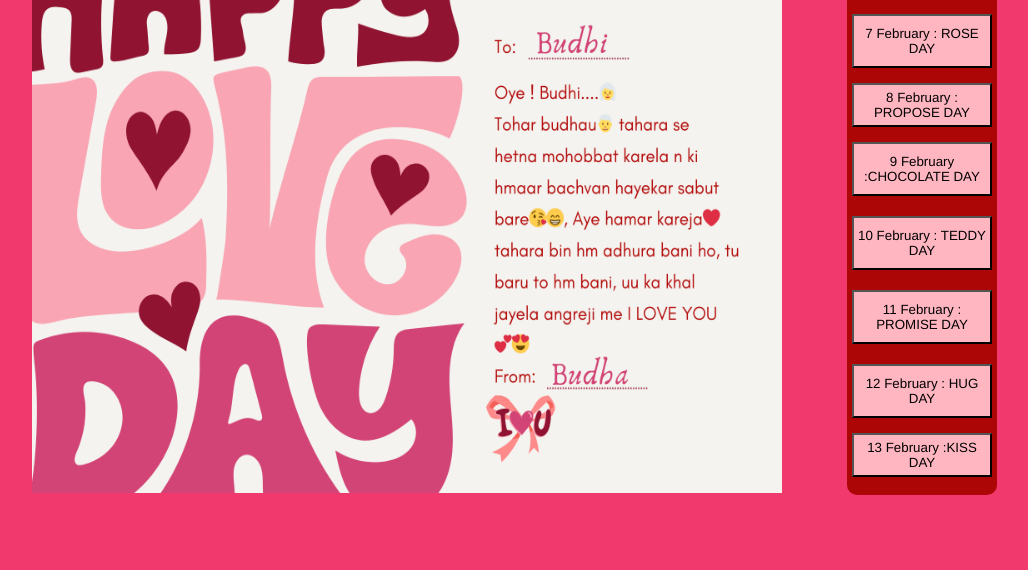
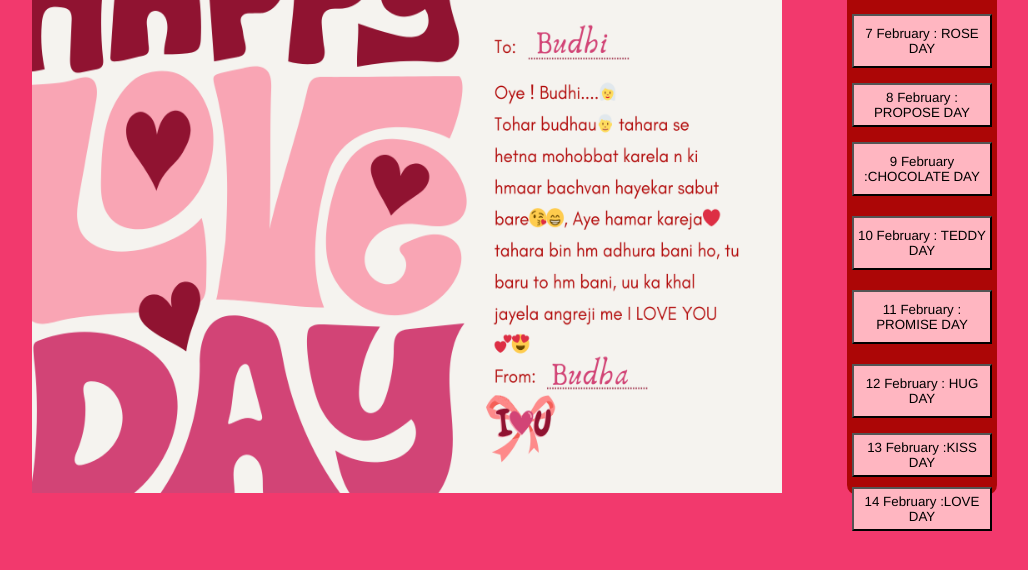
Before and after one commit to Atul-2511/Surprise, a plain HTML site: page second.html in a window 1280 px wide. Shown: the part 188-758 px from the top of the page, without its empty margins (158-1186 px from the left). Drawn offline with Linux system fonts and the light colour scheme.

Commit message:
Update second.html

```diff
--- a/second.html
+++ b/second.html
@@ -21,6 +21,8 @@
              <button class="Day5"> 11 February : PROMISE DAY</button>
              <button class="Day6"> 12 February : HUG DAY</button>
              <button class="Day7"> 13 February :KISS DAY</button>
+              <button class="Day8"> 14 February :LOVE DAY</button>
+
 
 
     </div>
```
